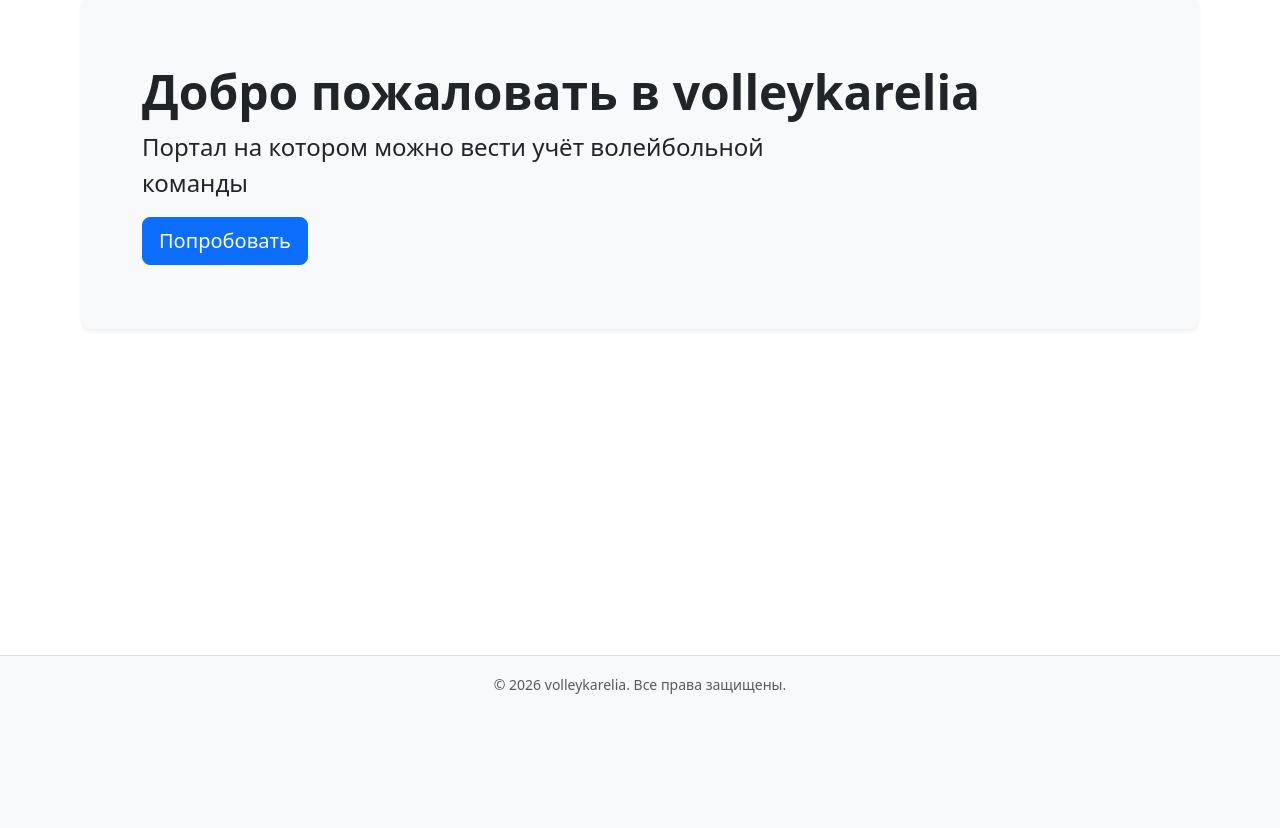
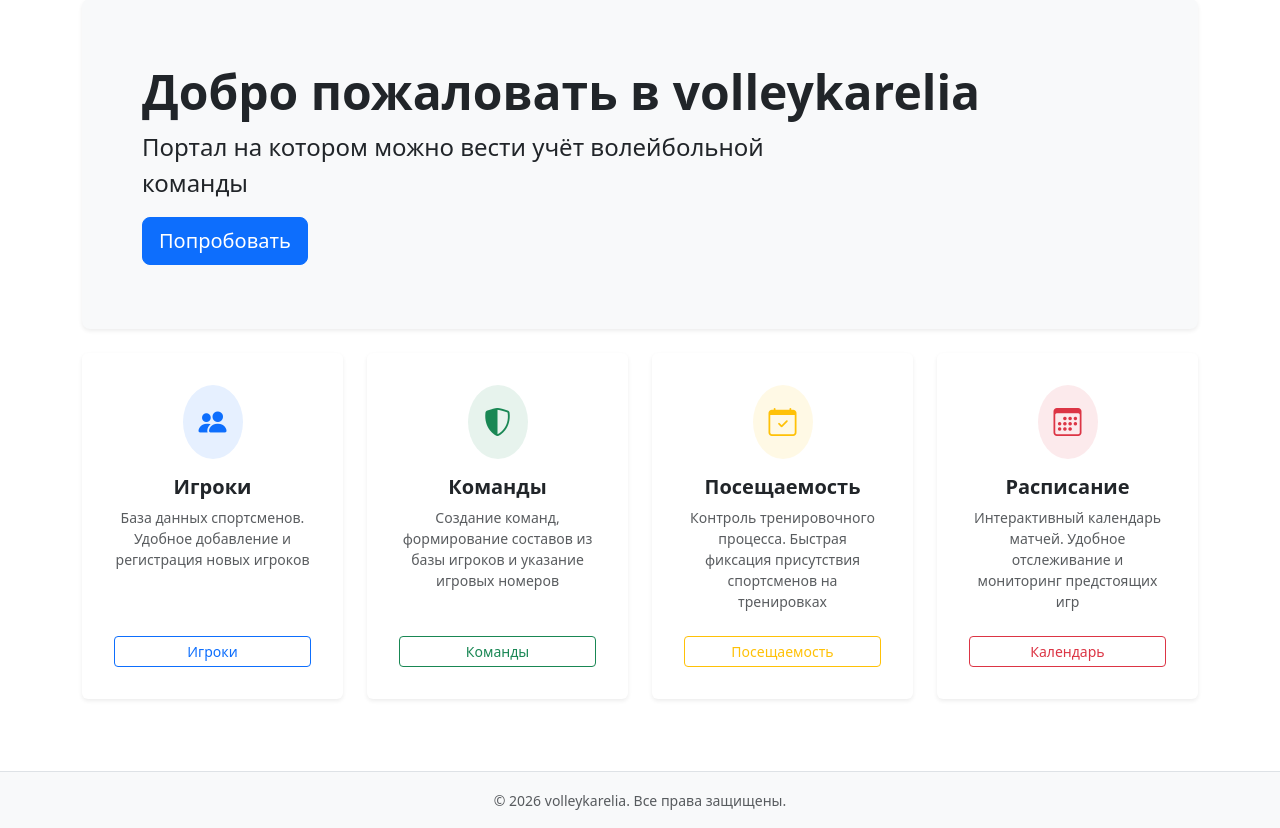
Before and after one commit to yaskelya-dev/volley_club, a Django app: page / in a window 1280 px wide. Shown: the part 88-916 px from the top of the page. Before the commit the page ends 782 px from the top, so only its background shows below. Run offline with Django 5.2, Linux system fonts and the light colour scheme.

Commit message:
Доработал главную страницу

```diff
--- a/home/templates/home/index.html
+++ b/home/templates/home/index.html
@@ -20,6 +20,75 @@
             <a class="btn btn-primary btn-lg" href="#">Попробовать</a>
         </div>
     </div>
+
+    <div class="row g-4 row-cols-1 row-cols-md-2 row-cols-xl-4 mb-5">
+
+        <!-- Карточка: Игроки -->
+        <div class="col">
+            <div class="card h-100 border-0 shadow-sm text-center p-3">
+                <div class="card-body d-flex flex-column align-items-center">
+                    <div class="p-3 bg-primary bg-opacity-10 text-primary rounded-circle mb-3">
+                        <i class="bi bi-people-fill fs-3"></i>
+                    </div>
+                    <h5 class="card-title fw-bold">Игроки</h5>
+                    <p class="card-text text-muted small flex-grow-1">
+                        База данных спортсменов. Удобное добавление и регистрация новых игроков
+                    </p>
+                    <a href="{% url 'players:list' %}" class="btn btn-sm btn-outline-primary w-100 mt-2">Игроки</a>
+                </div>
+            </div>
+        </div>
+
+        <!-- Карточка: Команды -->
+        <div class="col">
+            <div class="card h-100 border-0 shadow-sm text-center p-3">
+                <div class="card-body d-flex flex-column align-items-center">
+                    <div class="p-3 bg-success bg-opacity-10 text-success rounded-circle mb-3">
+                        <i class="bi bi-shield-shaded fs-3"></i>
+                    </div>
+                    <h5 class="card-title fw-bold">Команды</h5>
+                    <p class="card-text text-muted small flex-grow-1">
+                        Создание команд, формирование составов из базы игроков и указание игровых номеров
+                    </p>
+                    <a href="{% url 'teams:list' %}" class="btn btn-sm btn-outline-success w-100 mt-2">Команды</a>
+                </div>
+            </div>
+        </div>
+
+        <!-- Карточка: Посещаемость -->
+        <div class="col">
+            <div class="card h-100 border-0 shadow-sm text-center p-3">
+                <div class="card-body d-flex flex-column align-items-center">
+                    <div class="p-3 bg-warning bg-opacity-10 text-warning rounded-circle mb-3">
+                        <i class="bi bi-calendar-check fs-3"></i>
+                    </div>
+                    <h5 class="card-title fw-bold">Посещаемость</h5>
+                    <p class="card-text text-muted small flex-grow-1">
+                        Контроль тренировочного процесса. Быстрая фиксация присутствия спортсменов на тренировках
+                    </p>
+                    <a href="{% url 'attendance:list' %}" class="btn btn-sm btn-outline-warning w-100 mt-2">Посещаемость</a>
+                </div>
+            </div>
+        </div>
+
+        <!-- Карточка: Расписание -->
+        <div class="col">
+            <div class="card h-100 border-0 shadow-sm text-center p-3">
+                <div class="card-body d-flex flex-column align-items-center">
+                    <div class="p-3 bg-danger bg-opacity-10 text-danger rounded-circle mb-3">
+                        <i class="bi bi-calendar3 fs-3"></i>
+                    </div>
+                    <h5 class="card-title fw-bold">Расписание</h5>
+                    <p class="card-text text-muted small flex-grow-1">
+                        Интерактивный календарь матчей. Удобное отслеживание и мониторинг предстоящих игр
+                    </p>
+                    <a href="{% url 'schedule:index' %}" class="btn btn-sm btn-outline-danger w-100 mt-2">Календарь</a>
+                </div>
+            </div>
+        </div>
+
+    </div>
+
 {% endblock %}
 
 <!-- Специфичные JS-скрипты страницы (если нужно) -->
```
